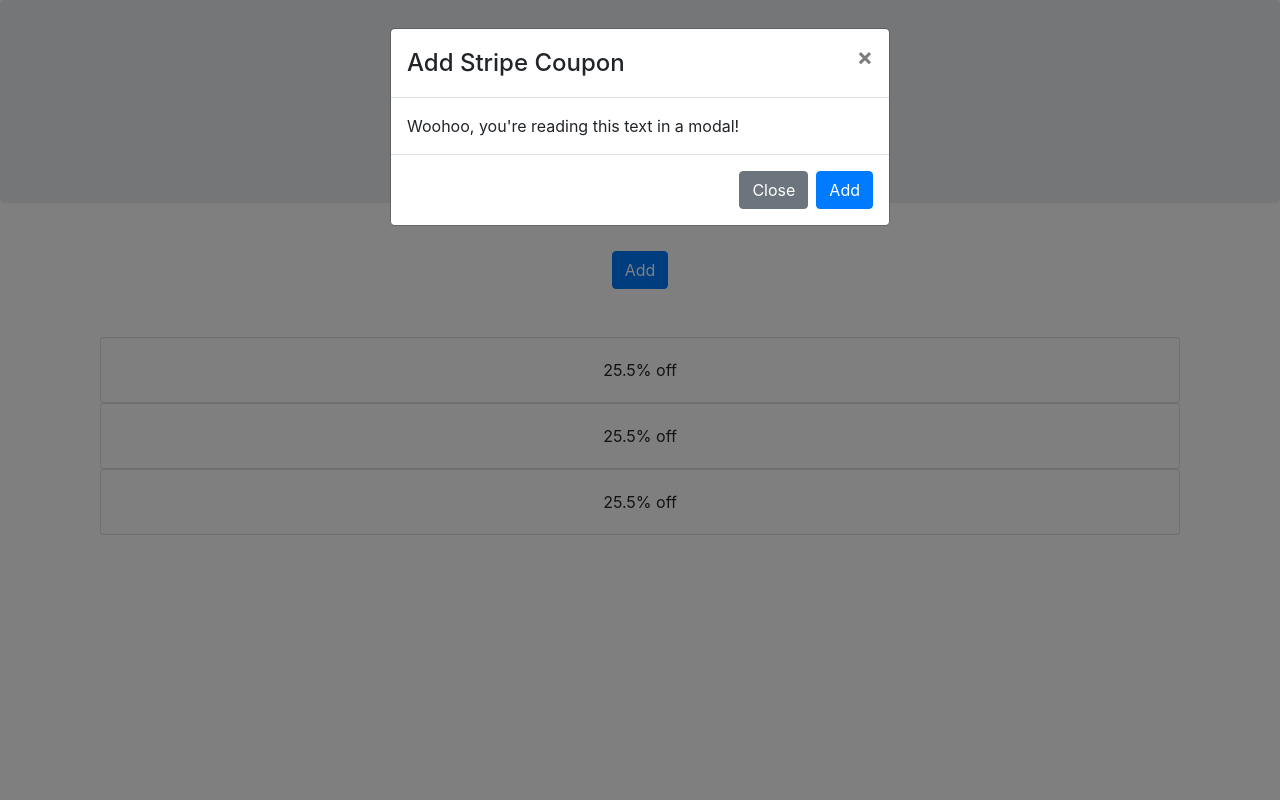
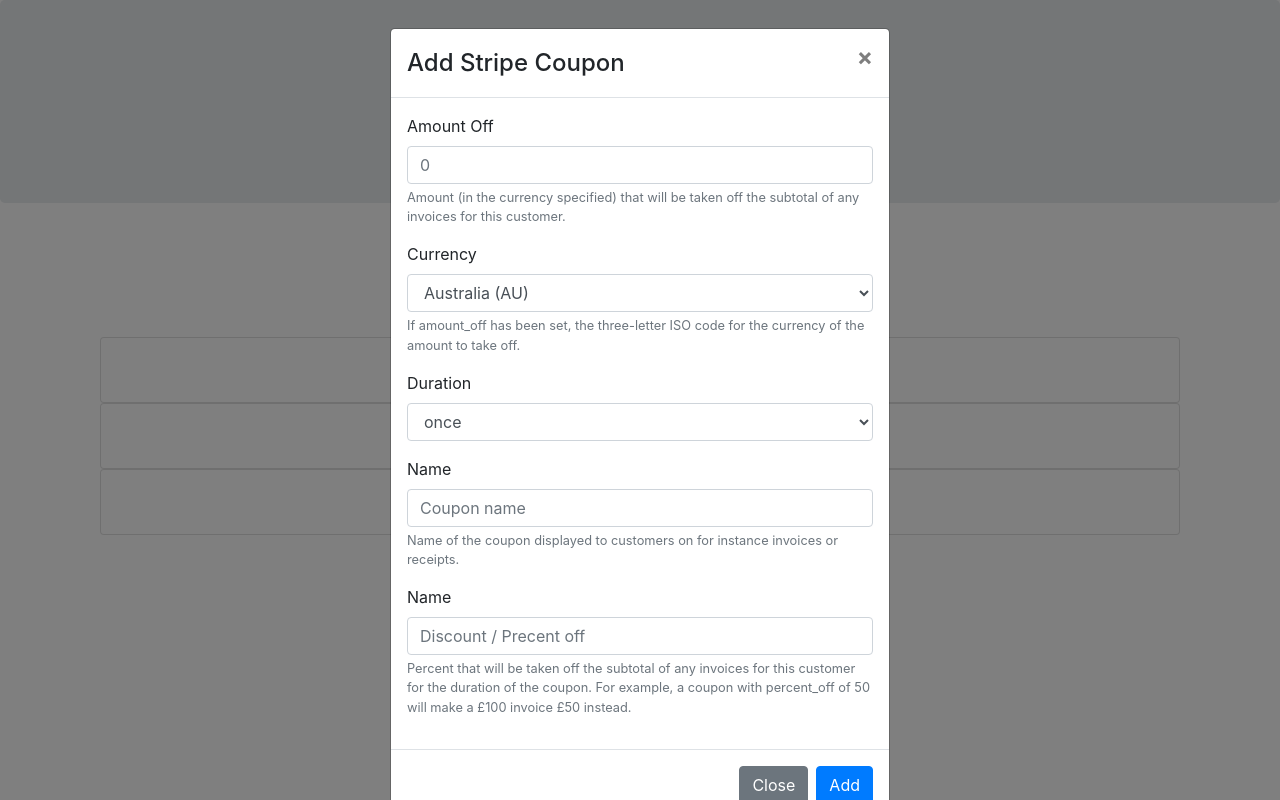
Before and after one commit to hashirshoaeb/Stripe-coupon-Generator, a React (Create React App) app: page / in a window 1280 px wide. Both pictures are taken after a click on the element "Add". Built offline with nearby package versions, Linux system fonts and the light colour scheme.

Commit message:
input form added in modal

```diff
--- a/src/components/Modal.jsx
+++ b/src/components/Modal.jsx
@@ -1,5 +1,5 @@
 import React from "react";
-import { Button, Modal } from 'react-bootstrap';
+import { Button, Modal, Form } from 'react-bootstrap';
 
 const Add = ({handleClose, handleSave}) => {
   return(
@@ -7,7 +7,85 @@
       <Modal.Header closeButton>
         <Modal.Title>Add Stripe Coupon</Modal.Title>
       </Modal.Header>
-      <Modal.Body>Woohoo, you're reading this text in a modal!</Modal.Body>
+      <Modal.Body>
+      <Form.Group >
+        <Form.Label>Amount Off</Form.Label>
+        <Form.Control type="number" placeholder="0" />
+        <Form.Text className="text-muted">
+          Amount (in the currency specified) that will be taken off the subtotal of any invoices for this customer.
+        </Form.Text>
+      </Form.Group>
+      <Form.Group >
+        <Form.Label>Currency</Form.Label>
+        <Form.Control as="select">
+          <option value="AU">Australia (AU)</option>
+          <option value="AT">Austria (AT)</option>
+          <option value="BE">Belgium (BE)</option>
+          <option value="BR">Brazil (BR)</option>
+          <option value="BG">Bulgaria (BG)</option>
+          <option value="CA">Canada (CA)</option>
+          <option value="CY">Cyprus (CY)</option>
+          <option value="CZ">Czech Republic (CZ)</option>
+          <option value="DK">Denmark (DK)</option>
+          <option value="EE">Estonia (EE)</option>
+          <option value="FI">Finland (FI)</option>
+          <option value="FR">France (FR)</option>
+          <option value="DE">Germany (DE)</option>
+          <option value="GR">Greece (GR)</option>
+          <option value="HK">Hong Kong (HK)</option>
+          <option value="HU">Hungary (HU)</option>
+          <option value="IN">India (IN)</option>
+          <option value="IE">Ireland (IE)</option>
+          <option value="IT">Italy (IT)</option>
+          <option value="JP">Japan (JP)</option>
+          <option value="LV">Latvia (LV)</option>
+          <option value="LT">Lithuania (LT)</option>
+          <option value="LU">Luxembourg (LU)</option>
+          <option value="MY">Malaysia (MY)</option>
+          <option value="MT">Malta (MT)</option>
+          <option value="MX">Mexico (MX)</option>
+          <option value="NL">Netherlands (NL)</option>
+          <option value="NZ">New Zealand (NZ)</option>
+          <option value="NO">Norway (NO)</option>
+          <option value="PL">Poland (PL)</option>
+          <option value="PT">Portugal (PT)</option>
+          <option value="RO">Romania (RO)</option>
+          <option value="SG">Singapore (SG)</option>
+          <option value="SK">Slovakia (SK)</option>
+          <option value="SI">Slovenia (SI)</option>
+          <option value="ES">Spain (ES)</option>
+          <option value="SE">Sweden (SE)</option>
+          <option value="CH">Switzerland (CH)</option>
+          <option value="GB">United Kingdom (GB)</option>
+          <option value="US">United States (US)</option>
+        </Form.Control>
+        <Form.Text className="text-muted">
+          If amount_off has been set, the three-letter ISO code for the currency of the amount to take off.
+        </Form.Text>
+      </Form.Group>
+      <Form.Group>
+        <Form.Label>Duration</Form.Label>
+        <Form.Control as="select">
+          <option>once</option>
+          <option>repeating</option>
+          <option>forever</option>
+        </Form.Control>
+      </Form.Group>
+      <Form.Group >
+        <Form.Label>Name</Form.Label>
+        <Form.Control type="text" placeholder="Coupon name" />
+        <Form.Text className="text-muted">
+          Name of the coupon displayed to customers on for instance invoices or receipts.
+        </Form.Text>
+      </Form.Group>
+      <Form.Group >
+        <Form.Label>Name</Form.Label>
+        <Form.Control type="number" placeholder="Discount / Precent off" />
+        <Form.Text className="text-muted">
+          Percent that will be taken off the subtotal of any invoices for this customer for the duration of the coupon. For example, a coupon with percent_off of 50 will make a £100 invoice £50 instead.
+        </Form.Text>
+      </Form.Group>
+      </Modal.Body>
       <Modal.Footer>
         <Button variant="secondary" onClick={handleClose}>
           Close
```
